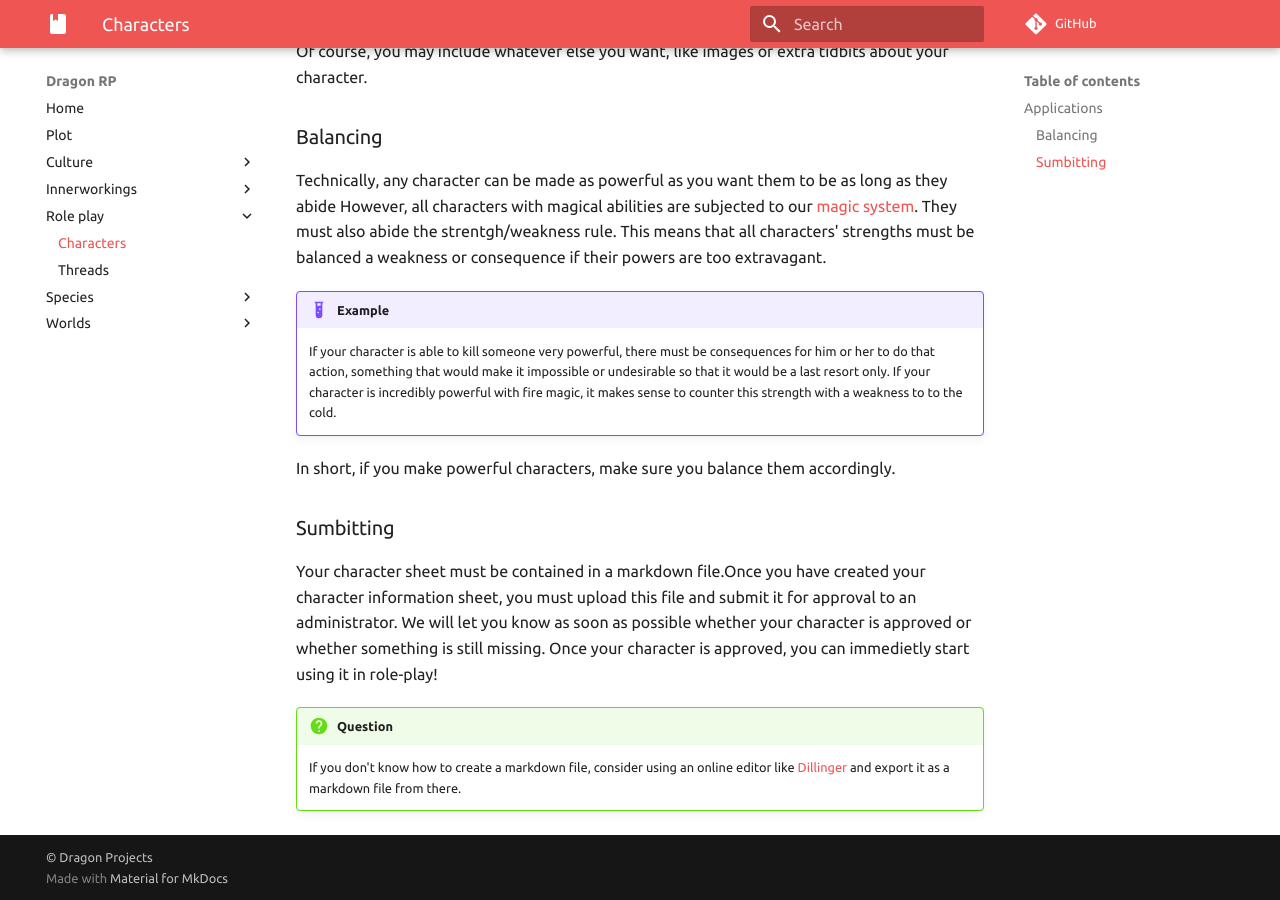
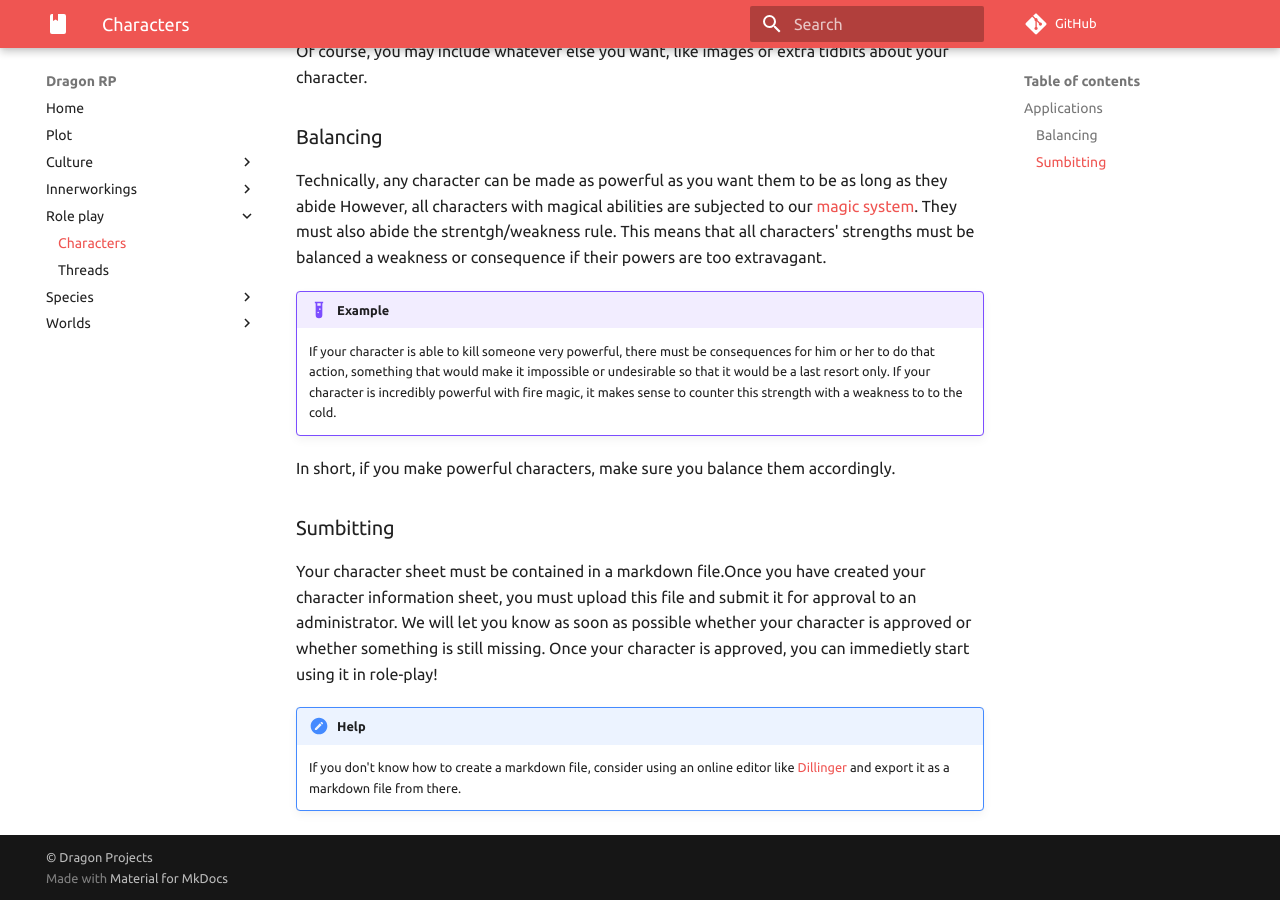
Before and after one commit to dragonprojects/dragonroleplay, an MkDocs documentation site: the page built from docs/Role-play/Characters.md, in a window 1280 px wide and 900 px high, scrolled down 502 px. Built offline with MkDocs 1.6.1 and Material for MkDocs 9.7.7, drawn with Linux system fonts in a browser that asks for light colours; comment, search, counter and statistics services are not loaded.

Commit message:
Update Characters.md

```diff
--- a/docs/Role-play/Characters.md
+++ b/docs/Role-play/Characters.md
@@ -24,5 +24,5 @@ In short, if you make powerful characters, make sure you balance them accordingl
 ### Sumbitting
 Your character sheet must be contained in a markdown file.Once you have created your character information sheet, you must upload this file and submit it for approval to an administrator. We will let you know as soon as possible whether your character is approved or whether something is still missing. Once your character is approved, you can immedietly start using it in role-play!
 
-!!! question
+!!! help
     If you don't know how to create a markdown file, consider using an online editor like [Dillinger](https://dillinger.io/) and export it as a markdown file from there.
```
